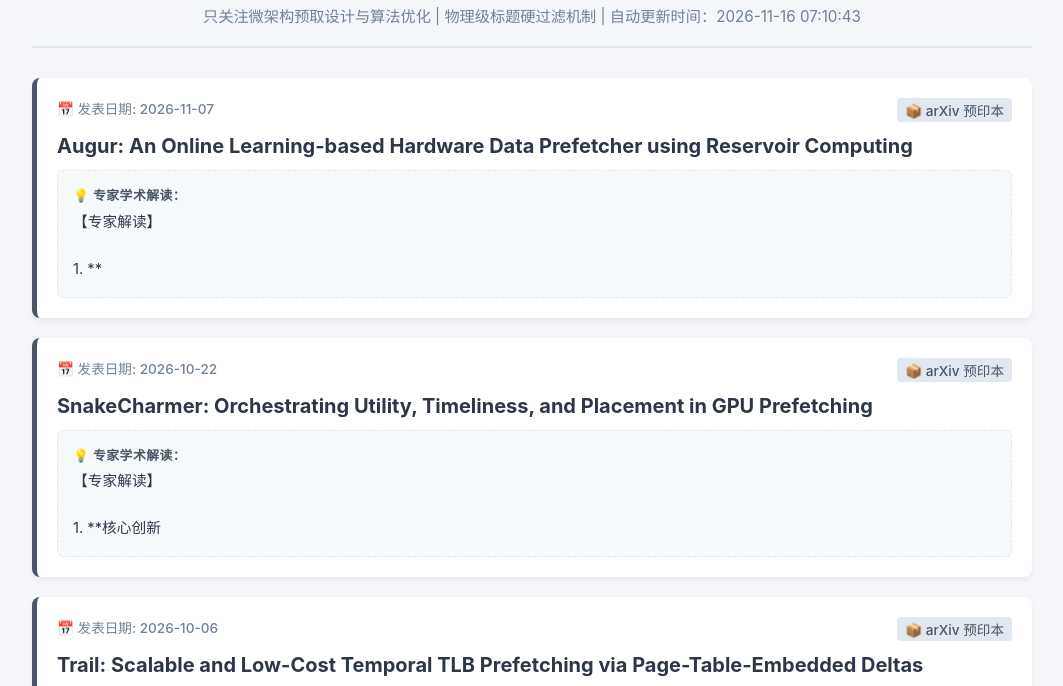
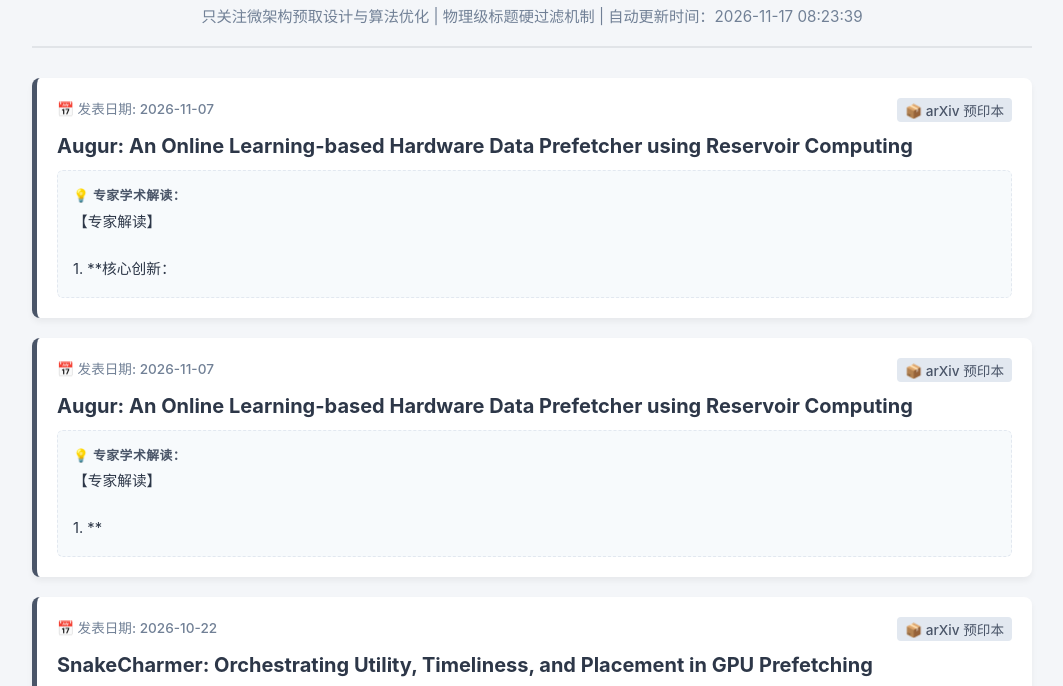
Before and after one commit to l00580294/prefetch-gemini-agent, a plain HTML site: page index.html in a window 1280 px wide. Shown: the part 88-774 px from the top of the page, without its empty margins (108-1171 px from the left). Drawn offline with Linux system fonts and the light colour scheme.

Commit message:
🔄 智能同步最新顶会勋章文献 [2026-11-17 08:23:41]

```diff
--- a/index.html
+++ b/index.html
@@ -27,9 +27,22 @@
     <div class="container">
         <header>
             <h1>📡 硬件预取器前沿学术雷达</h1>
-            <div class="subtitle">只关注微架构预取设计与算法优化 | 物理级标题硬过滤机制 | 自动更新时间：2026-11-16 07:10:43</div>
+            <div class="subtitle">只关注微架构预取设计与算法优化 | 物理级标题硬过滤机制 | 自动更新时间：2026-11-17 08:23:39</div>
         </header>
         <main>
+
+        <div class="card ">
+            <div class="meta-row">
+                <span>📅 发表日期: 2026-11-07</span>
+                <span class="venue">📦 arXiv 预印本</span>
+            </div>
+            <a class="title" href="http://arxiv.org/abs/2611.10929v2" target="_blank">Augur: An Online Learning-based Hardware Data Prefetcher using Reservoir Computing</a>
+            <div class="review-box">
+                <span class="tag">💡 专家学术解读：</span>
+                【专家解读】<br><br>1.  **核心创新：
+            </div>
+        </div>
+
 
         <div class="card ">
             <div class="meta-row">
```
Also changed, not shown: paper_database.json (+9 -0 lines).
